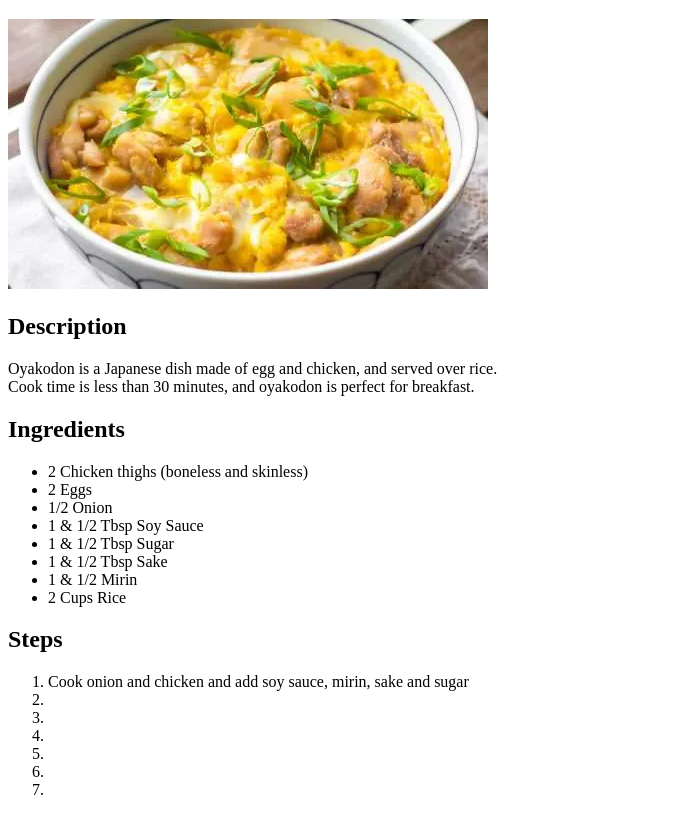
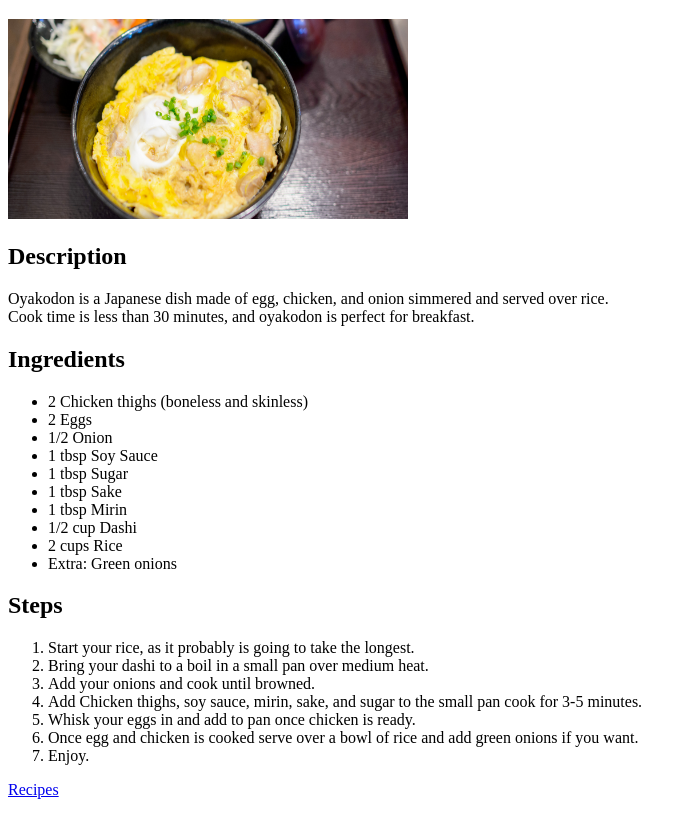
Before and after one commit to Pandabot01/odin-recipes, a plain HTML site: page recipes/oyakodon.html in a window 1280 px wide. Shown: the part 61-876 px from the top of the page, without its empty margins (0-693 px from the left). Drawn offline with Linux system fonts and the light colour scheme.

Commit message:
Add new recipes and polished home page

```diff
--- a/recipes/oyakodon.html
+++ b/recipes/oyakodon.html
@@ -2,36 +2,40 @@
 <html lang="en">
     <head>
         <meta charset="utf-8">
-        <title>Oyakodon Recipes</title>
+        <title>Oyakodon Recipe</title>
     </head>
     <body>
         <h1>Oyakodon</h1>
-        <img src="oyakodon.webp" alt="Image of Oyakodon">
+        <img src="/images/oyakodon1.jpg" alt="Image of Oyakodon" width="400" height="200">
         <h2>Description</h2>
-        <p>Oyakodon is a Japanese dish made of egg and chicken, and served over rice.
+        <p>Oyakodon is a Japanese dish made of egg, chicken, and onion simmered and served over rice.
             <br>
         Cook time is less than 30 minutes, and oyakodon is perfect for breakfast.</p>
+
         <h2>Ingredients</h2>
             <ul>
-            <li>2 Chicken thighs (boneless and skinless)</li>
+                <li>2 Chicken thighs  (boneless and skinless)</li>
                 <li>2 Eggs</li>
                 <li>1/2 Onion</li>
-            <li>1 & 1/2 Tbsp Soy Sauce</li>
-            <li>1 & 1/2 Tbsp Sugar</li>
-            <li>1 & 1/2 Tbsp Sake</li>
-            <li>1 & 1/2 Mirin</li>
-            <li>2 Cups Rice</li>
+                <li>1 tbsp Soy Sauce</li>
+                <li>1 tbsp Sugar</li>
+                <li>1 tbsp Sake</li>
+                <li>1 tbsp Mirin</li>
+                <li>1/2 cup Dashi</li>
+                <li>2 cups Rice</li>
+                <li>Extra: Green onions</li>
             </ul>
         <h2>Steps</h2>
             <ol>
-            <li>Cook onion and chicken and add soy sauce, mirin, sake and sugar</li>
-            <li></li>
-            <li></li>
-            <li></li>
-            <li></li>
-            <li></li>
-            <li></li>
+                <li>Start your rice, as it probably is going to take the longest.</li>
+                <li>Bring your dashi to a boil in a small pan over medium heat.</li>
+                <li>Add your onions and cook until browned.</li>
+                <li>Add Chicken thighs, soy sauce, mirin, sake, and sugar to the small pan cook for 3-5 minutes.</li>
+                <li>Whisk your eggs in and add to pan once chicken is ready.</li>
+                <li>Once egg and chicken is cooked serve over a bowl of rice and add green onions if you want.</li>
+                <li>Enjoy.</li>
+            </ol>
 
-        </ol>
+        <a href="/index.html">Recipes</a>
     </body>
 </html>
```
Also changed, not shown: index.html (+1 -1 lines), recipes/miso-soup.html (added, +33 -0 lines), images/miso.jpeg (added), images/oyakodon1.jpg (added), recipes/oyakodon.webp (deleted). Lines whose indentation alone changed are shown as unchanged.
